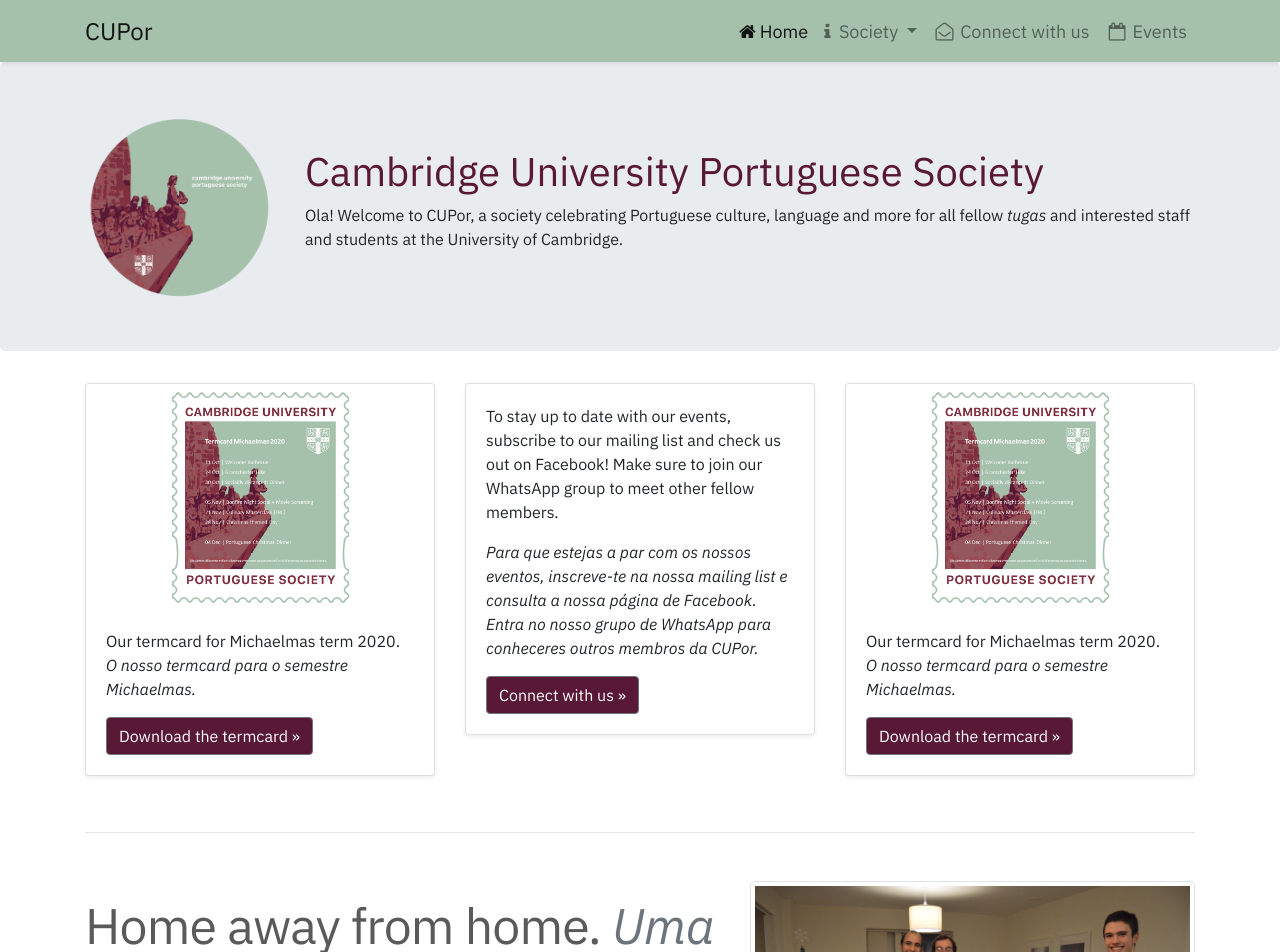
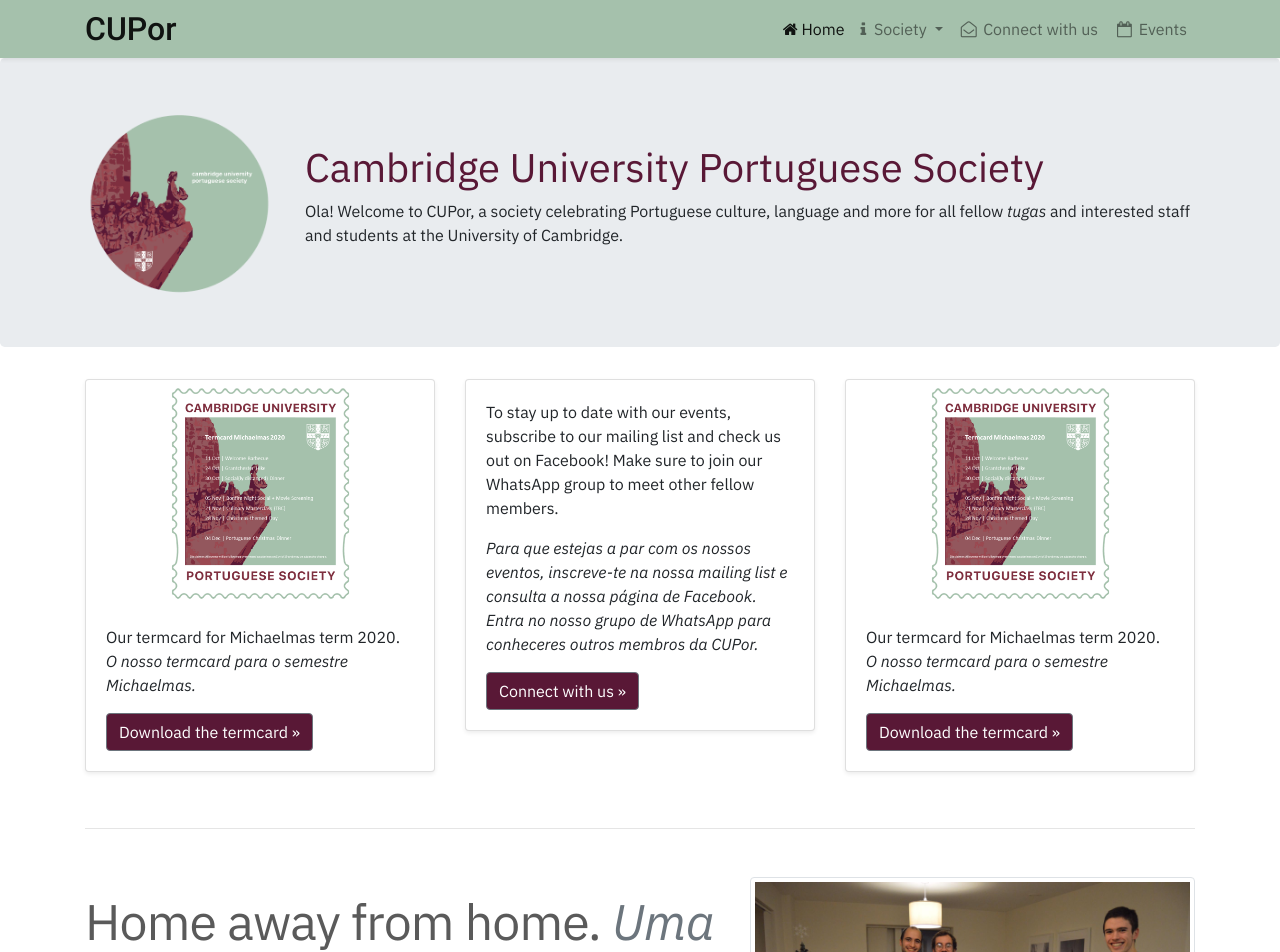
Before and after one commit to matiasilva/cupor-web, a Jekyll site: the page built from index.html, in a window 1280 px wide. Shown: the top 952 px of the page. Built offline with Jekyll 4.4.1, drawn with Linux system fonts in a browser that asks for light colours.

Commit message:
Make various styling changes

```diff
--- a/_includes/navbar.html
+++ b/_includes/navbar.html
@@ -1,4 +1,4 @@
-<nav class="shadow-sm navbar navbar-expand-md navbar-light bg-green">
+<nav class="shadow-sm navbar navbar-expand-md navbar-light bg-green py-0">
     <div class="container-lg">
     <a class="navbar-brand" href="/">
         <!-- <img style="color:rgb(89,24,54)" src="assets/images/path817.png" width="40" height="40" class="d-inline-block align-top" alt=""/> -->
--- a/_layouts/default-cont.html
+++ b/_layouts/default-cont.html
@@ -8,7 +8,7 @@
     </header>
 
     <main role="main" class="flex-shrink-0">
-        <div class="container mt-4">
+        <div class="container my-4">
             {{ content }}
         </div>
     </main>
--- a/_layouts/default.html
+++ b/_layouts/default.html
@@ -12,6 +12,7 @@
     </main>
     {% include footer.html %}
     <script src="assets/js/jquery-3.3.1.min.js"></script>
+    <script async defer crossorigin="anonymous" src="https://connect.facebook.net/en_US/sdk.js#xfbml=1&version=v8.0" nonce="z0FhZYDR"></script>
     <script src="assets/js/bootstrap.min.js"></script>
 </body>
 
--- a/_sass/main.scss
+++ b/_sass/main.scss
@@ -25,22 +25,27 @@
   font-weight: 400;
 }
 
+@font-face {
+    font-family: 'Roboto';
+    src: url('../fonts/Roboto-Medium.ttf');
+    font-style: medium;
+    font-weight: 500;
+  }
+
 body {
   font-family: 'IBM Plex Sans', -apple-system, BlinkMacSystemFont, 'Segoe UI',
     Roboto, 'Helvetica Neue', Arial, sans-serif, 'Apple Color Emoji',
     'Segoe UI Emoji', 'Segoe UI Symbol';
 }
 
-.nav-item {
-  font-size: large;
-}
 
 .navbar-brand {
-  font-size: x-large;
+  font-size: xx-large;
+  font-family: 'Roboto';
 }
 
 .footer {
-  background-color: rgb(165, 193, 172);
+  background-color: lightgray;
 }
 
 .featurette-divider {
```
